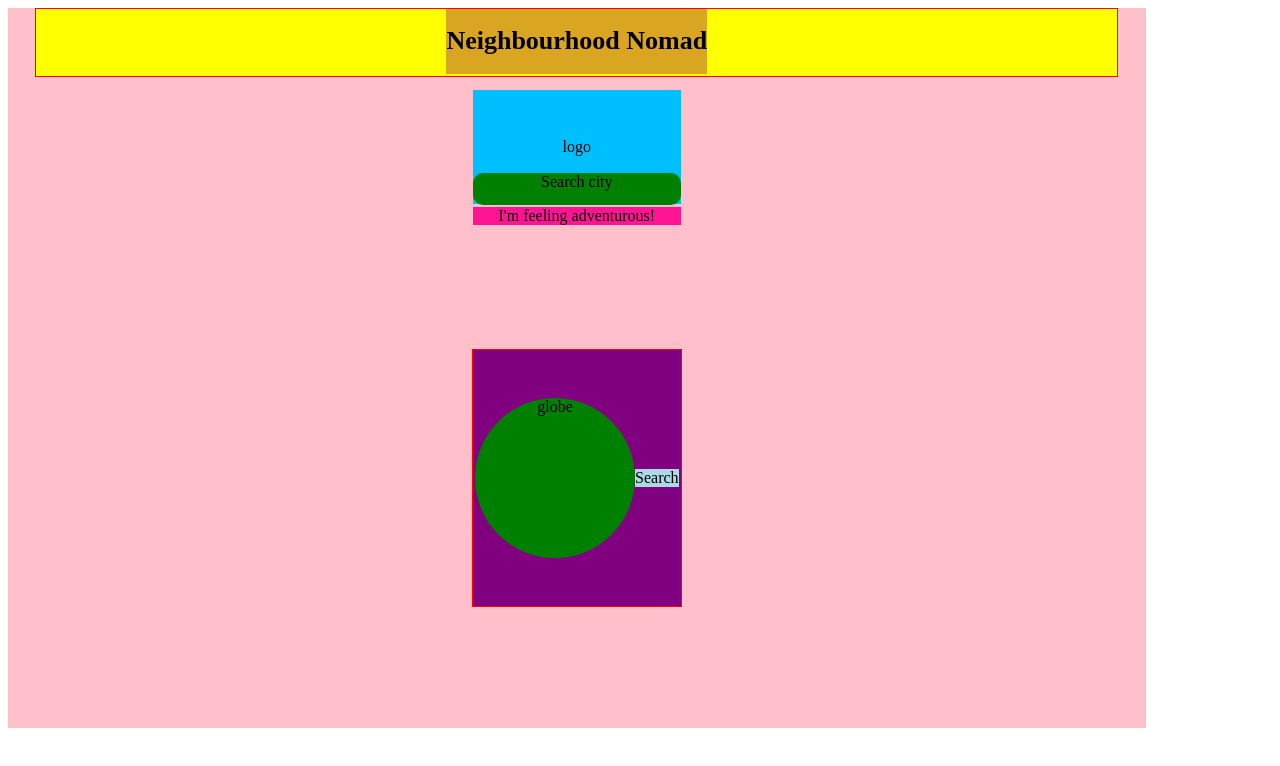
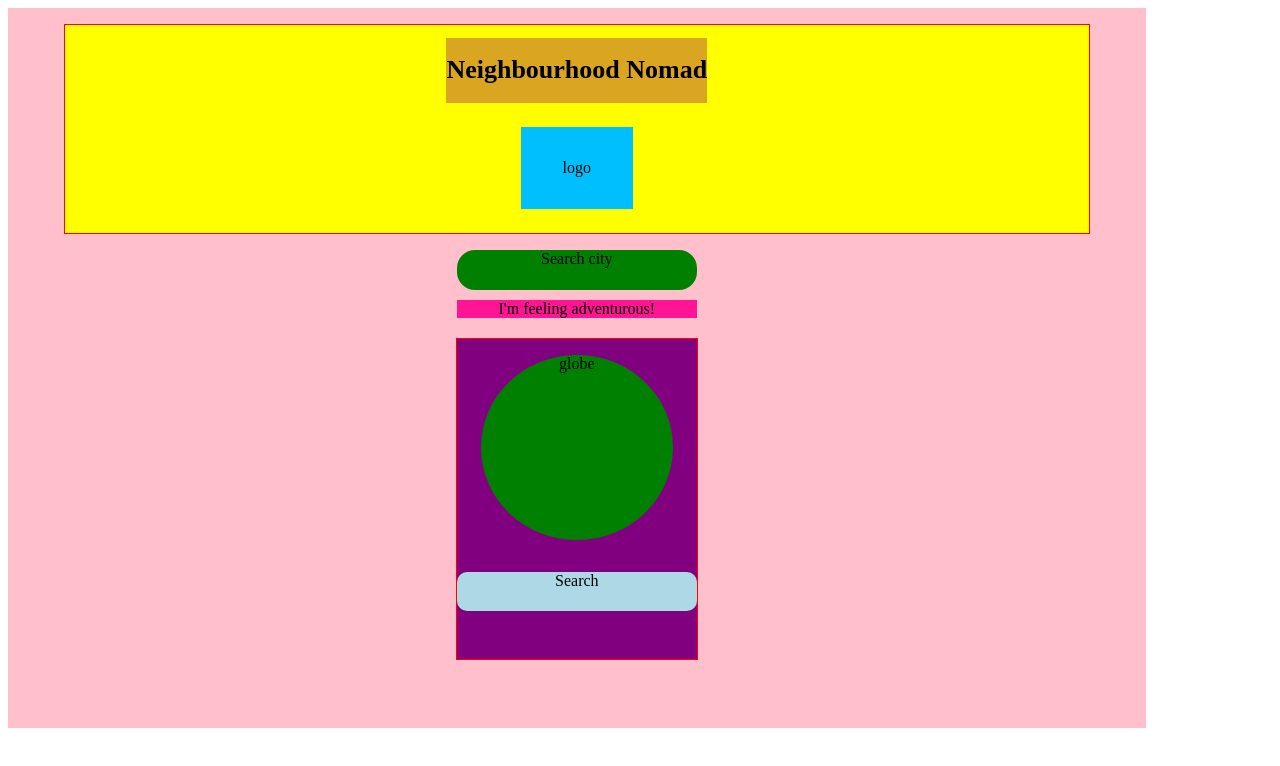
Before and after one commit to jo-on-github/Ctrl-Alt-Defeat-Frontend, a React (Create React App) app in the folder frontend/: page / in a window 1280 px wide. Shown: the top 766 px of the page. Built offline with nearby package versions, Linux system fonts and the light colour scheme.

Commit message:
Home page feature all boxes complete. Just need to include red boarders around divs and boxes

```diff
--- a/frontend/src/components/ChooseACity/styles.css
+++ b/frontend/src/components/ChooseACity/styles.css
@@ -8,61 +8,71 @@ width: 90%;
 }
 
 .header {
+margin-top: 1em;
 display: flex;
 flex-direction: column;
 align-items: center;
 background-color: yellow;
-
+height: 13em;
+width: 90%;
 }
 
 .header__title {
 background-color: goldenrod;
+margin-top: 1em;
  font-size: 13px;
 }
 
 .header__img--logo {
     background-color: deepskyblue;
-    padding: 3em;
-    width: 7em;
-    margin-top: 1em;
+    padding: 2em;
+    width: 3em;
+    margin-top: 1.5em;
 
 }
 
 
 .userInput {
     background-color: green;
-    margin-top: 3em;
-    height: 2em;
-    width: 13em;
-    border-radius: 10px;
-    margin: 6em;
+    margin-top: 1em;
+    height: 2.5em;
+    width: 15em;
+    border-radius: 18px;
+    margin-bottom: 2em;
 }
 
 .userInput__btn--randomiser {
     background-color: deeppink;
-    margin-top: 1em;
+    margin-top: 2em; /* Increase or decrease the margin-top value as needed */
+    margin-bottom: 1em; /* Increase or decrease the margin-bottom value as needed */
 }
 
 .main {
+    display: flex;
+    flex-direction: column;
+    align-items: center;
     background-color: purple;
-    margin-top: 3em;
-    height: 16em;
+    margin-top: 1em;
+    height: 18em;
     width: 13em;
-
+    padding: 1em;
 }
-
 
 .main__animated--globe {
     background-color: green;
-    height: 10em;
-    width: 10em;
+    height: 12em;
+    width: 12em;
     border-radius: 50%;
+    margin-bottom: 1em;
     display: flex;
     justify-content: center;
 }
 
 .main__btn--submit {
-    background-color: lightblue ;
-
-
+    background-color: lightblue;
+    margin-top: 1em;
+    height: 2.5em;
+    width: 15em;
+    border-radius: 10px;
+    margin-bottom: 2em;
 }
```
